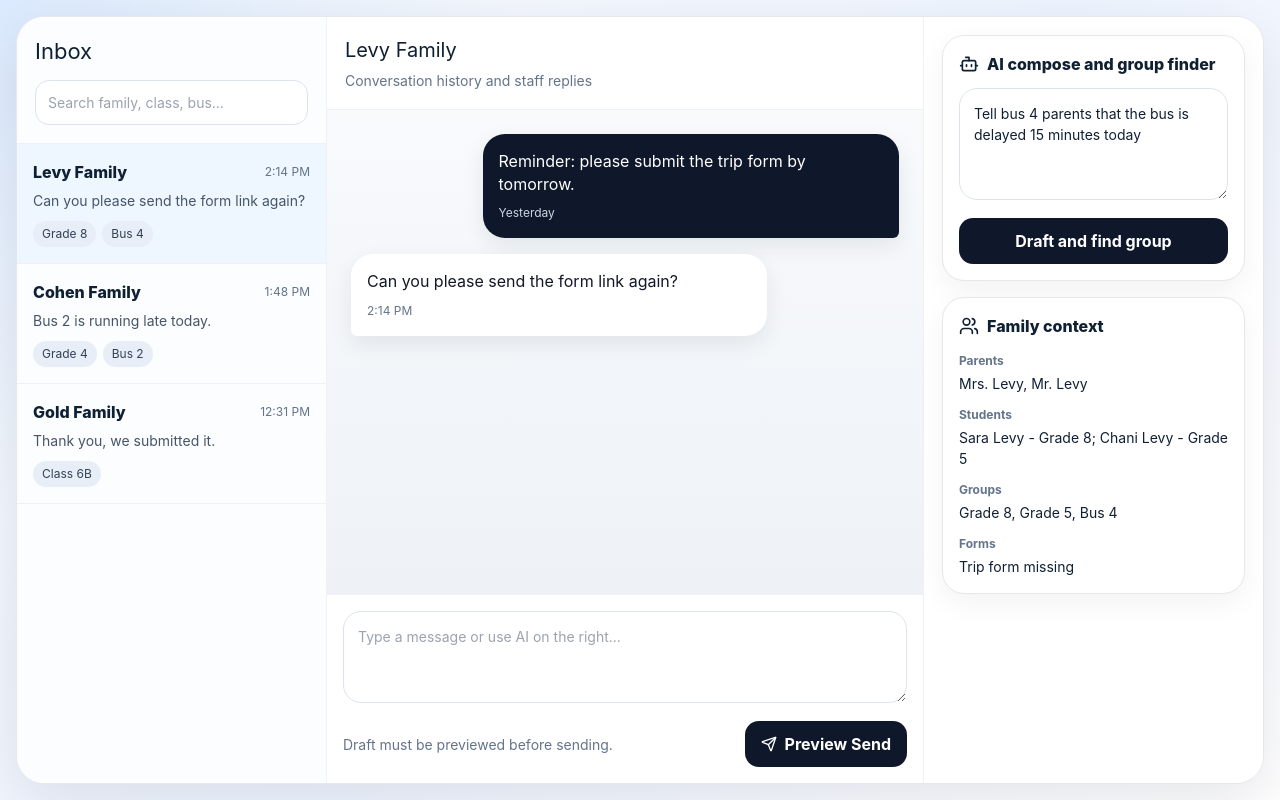
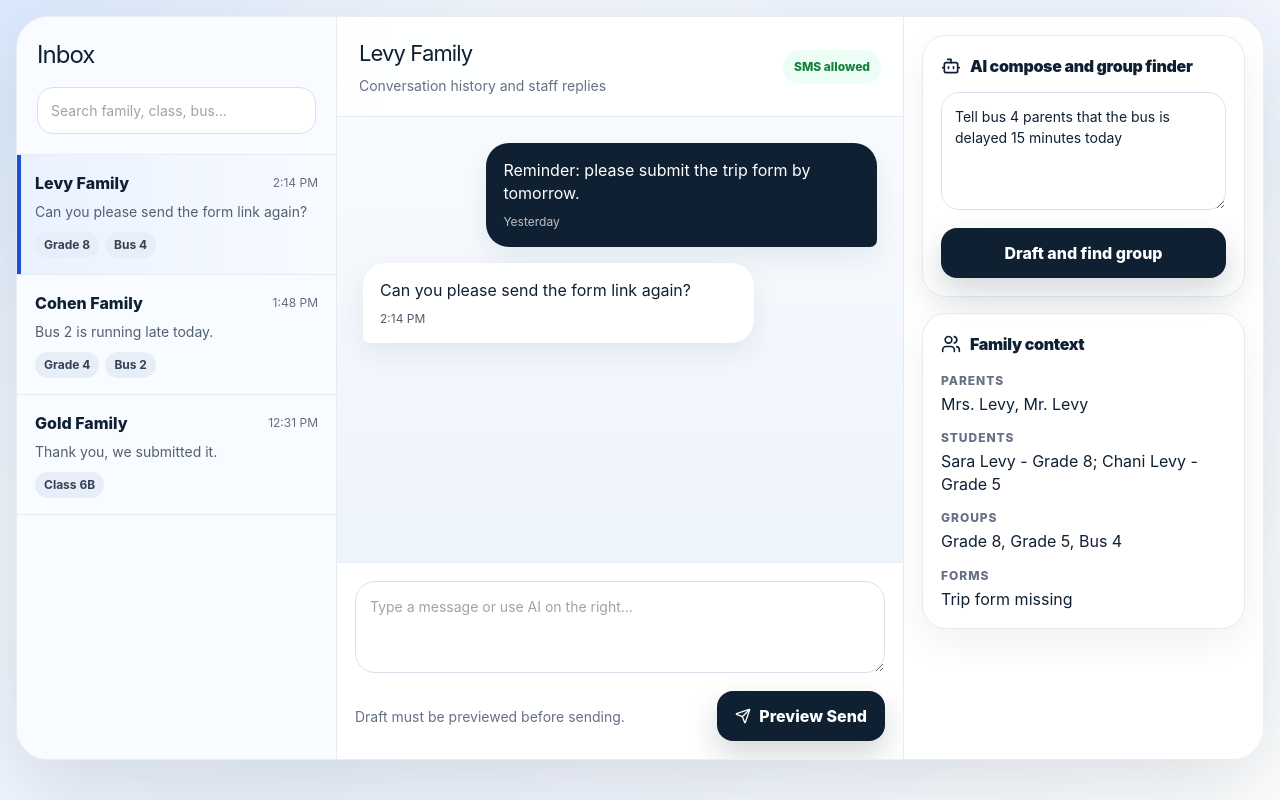
Before and after one commit to mrozsansky-blip/tby-texting-app, a Next.js app: page /inbox in a window 1280 px wide. Built offline with nearby package versions, Linux system fonts and the light colour scheme.

Commit message:
Apply polished inbox design classes

```diff
--- a/components/ConversationShell.tsx
+++ b/components/ConversationShell.tsx
@@ -22,24 +22,6 @@ const messages = [
   { from: 'parent', body: 'Can you please send the form link again?', time: '2:14 PM' }
 ];
 
-const styles = {
-  shell: { display: 'grid', gridTemplateColumns: '310px 1fr 340px', height: 'calc(100vh - 32px)', overflow: 'hidden', borderRadius: 28, background: '#ffffff', boxShadow: '0 18px 60px rgba(15, 23, 42, 0.10)', border: '1px solid #e5e7eb' } as React.CSSProperties,
-  sidebar: { borderRight: '1px solid #eef2f7', background: '#fbfdff' } as React.CSSProperties,
-  rightbar: { borderLeft: '1px solid #eef2f7', padding: 18, background: '#ffffff' } as React.CSSProperties,
-  header: { padding: 18, borderBottom: '1px solid #eef2f7' } as React.CSSProperties,
-  input: { width: '100%', marginTop: 12, borderRadius: 14, border: '1px solid #dbe3ee', padding: '11px 12px', fontSize: 14, outline: 'none' } as React.CSSProperties,
-  conversationButton: (active: boolean): React.CSSProperties => ({ width: '100%', border: 0, borderBottom: '1px solid #eef2f7', padding: 16, textAlign: 'left', background: active ? '#eef6ff' : '#fbfdff', cursor: 'pointer' }),
-  row: { display: 'flex', alignItems: 'center', justifyContent: 'space-between', gap: 10 } as React.CSSProperties,
-  tag: { borderRadius: 999, background: '#e8eef7', padding: '4px 9px', fontSize: 12, color: '#334155' } as React.CSSProperties,
-  thread: { display: 'flex', minHeight: 0, flexDirection: 'column' } as React.CSSProperties,
-  messages: { flex: 1, overflowY: 'auto', padding: 24, background: 'linear-gradient(180deg, #f8fafc 0%, #eef2f7 100%)' } as React.CSSProperties,
-  bubble: (office: boolean): React.CSSProperties => ({ maxWidth: '76%', marginLeft: office ? 'auto' : 0, marginBottom: 16, borderRadius: office ? '22px 22px 6px 22px' : '22px 22px 22px 6px', padding: 16, background: office ? '#0f172a' : '#ffffff', color: office ? '#ffffff' : '#111827', boxShadow: '0 8px 22px rgba(15, 23, 42, 0.08)' }),
-  compose: { borderTop: '1px solid #eef2f7', padding: 16, background: '#ffffff' } as React.CSSProperties,
-  textarea: { width: '100%', borderRadius: 18, border: '1px solid #dbe3ee', padding: 14, fontSize: 14, resize: 'vertical', outline: 'none', fontFamily: 'inherit' } as React.CSSProperties,
-  primaryButton: { display: 'inline-flex', alignItems: 'center', justifyContent: 'center', gap: 8, borderRadius: 14, border: 0, background: '#0f172a', color: '#ffffff', padding: '11px 16px', fontWeight: 700, cursor: 'pointer' } as React.CSSProperties,
-  card: { border: '1px solid #e5e7eb', borderRadius: 22, padding: 16, background: '#ffffff', boxShadow: '0 10px 28px rgba(15, 23, 42, 0.05)' } as React.CSSProperties
-};
-
 export function ConversationShell() {
   const [selectedId, setSelectedId] = useState('levy');
   const [prompt, setPrompt] = useState('Tell bus 4 parents that the bus is delayed 15 minutes today');
@@ -59,62 +41,65 @@ export function ConversationShell() {
   }
 
   return (
-    <div style={styles.shell}>
-      <aside style={styles.sidebar}>
-        <div style={styles.header}>
-          <h1 style={{ margin: 0, fontSize: 22 }}>Inbox</h1>
-          <input style={styles.input} placeholder="Search family, class, bus..." />
+    <div className="inbox-frame">
+      <aside className="inbox-left">
+        <div className="inbox-head">
+          <h1 className="inbox-title">Inbox</h1>
+          <input className="search-input" placeholder="Search family, class, bus..." />
         </div>
         {conversations.map((conversation) => (
-          <button key={conversation.id} onClick={() => setSelectedId(conversation.id)} style={styles.conversationButton(selectedId === conversation.id)}>
-            <div style={styles.row}>
-              <p style={{ margin: 0, fontWeight: 800 }}>{conversation.familyName}</p>
-              <span style={{ fontSize: 12, color: '#64748b' }}>{conversation.time}</span>
+          <button key={conversation.id} onClick={() => setSelectedId(conversation.id)} className={`thread-item ${selectedId === conversation.id ? 'active' : ''}`}>
+            <div className="thread-row">
+              <p className="thread-name">{conversation.familyName}</p>
+              <span className="thread-time">{conversation.time}</span>
             </div>
-            <p style={{ margin: '6px 0 0', color: '#475569', fontSize: 14, whiteSpace: 'nowrap', overflow: 'hidden', textOverflow: 'ellipsis' }}>{conversation.snippet}</p>
-            <div style={{ display: 'flex', flexWrap: 'wrap', gap: 6, marginTop: 10 }}>
-              {conversation.groupLabels.map((label) => <span key={label} style={styles.tag}>{label}</span>)}
+            <p className="thread-snippet">{conversation.snippet}</p>
+            <div className="tags">
+              {conversation.groupLabels.map((label) => <span key={label} className="tag">{label}</span>)}
             </div>
           </button>
         ))}
       </aside>
 
-      <section style={styles.thread}>
-        <header style={styles.header}>
-          <h2 style={{ margin: 0, fontSize: 20 }}>{selected.familyName}</h2>
-          <p style={{ margin: '5px 0 0', color: '#64748b', fontSize: 14 }}>Conversation history and staff replies</p>
+      <section className="chat-panel">
+        <header className="chat-head">
+          <div>
+            <h2 className="chat-title">{selected.familyName}</h2>
+            <p className="chat-subtitle">Conversation history and staff replies</p>
+          </div>
+          <div className="status-pill">SMS allowed</div>
         </header>
-        <div style={styles.messages}>
+        <div className="chat-scroll">
           {messages.map((message, index) => {
             const office = message.from === 'office';
             return (
-              <div key={index} style={styles.bubble(office)}>
-                <p style={{ margin: 0, lineHeight: 1.45 }}>{message.body}</p>
-                <p style={{ margin: '8px 0 0', fontSize: 12, color: office ? '#cbd5e1' : '#64748b' }}>{message.time}</p>
+              <div key={index} className={`bubble ${office ? 'office' : 'parent'}`}>
+                <p style={{ margin: 0 }}>{message.body}</p>
+                <p className="bubble-time">{message.time}</p>
               </div>
             );
           })}
         </div>
-        <div style={styles.compose}>
-          <textarea style={{ ...styles.textarea, height: 92 }} value={draft} onChange={(e) => setDraft(e.target.value)} placeholder="Type a message or use AI on the right..." />
-          <div style={{ ...styles.row, marginTop: 12 }}>
-            <p style={{ margin: 0, fontSize: 14, color: '#64748b' }}>Draft must be previewed before sending.</p>
-            <button style={styles.primaryButton}><Send size={16} /> Preview Send</button>
+        <div className="compose-area">
+          <textarea className="compose-box" value={draft} onChange={(e) => setDraft(e.target.value)} placeholder="Type a message or use AI on the right..." />
+          <div className="compose-row">
+            <p className="helper-text">Draft must be previewed before sending.</p>
+            <button className="btn btn-primary"><Send size={16} /> Preview Send</button>
           </div>
         </div>
       </section>
 
-      <aside style={styles.rightbar}>
-        <div style={styles.card}>
-          <div style={{ display: 'flex', alignItems: 'center', gap: 8, fontWeight: 800 }}><Bot size={20} /> AI compose and group finder</div>
-          <textarea style={{ ...styles.textarea, height: 112, marginTop: 12 }} value={prompt} onChange={(e) => setPrompt(e.target.value)} />
-          <button onClick={askAi} style={{ ...styles.primaryButton, width: '100%', marginTop: 12 }}>Draft and find group</button>
-          {group && <div style={{ marginTop: 14, borderRadius: 16, background: '#f1f5f9', padding: 12, fontSize: 14 }}><p style={{ margin: 0, fontWeight: 800 }}>Suggested recipients</p><p style={{ margin: '5px 0 0' }}>{group}</p></div>}
+      <aside className="context-panel">
+        <div className="side-card">
+          <p className="card-title"><Bot size={20} /> AI compose and group finder</p>
+          <textarea className="ai-prompt" value={prompt} onChange={(e) => setPrompt(e.target.value)} />
+          <button onClick={askAi} className="btn btn-primary" style={{ width: '100%', marginTop: 12 }}>Draft and find group</button>
+          {group && <div className="suggestion"><strong>Suggested recipients</strong><br />{group}</div>}
         </div>
 
-        <div style={{ ...styles.card, marginTop: 16 }}>
-          <div style={{ display: 'flex', alignItems: 'center', gap: 8, fontWeight: 800 }}><Users size={20} /> Family context</div>
-          <div style={{ marginTop: 14, display: 'grid', gap: 12, fontSize: 14 }}>
+        <div className="side-card">
+          <p className="card-title"><Users size={20} /> Family context</p>
+          <div className="info-list">
             <Info label="Parents" value="Mrs. Levy, Mr. Levy" />
             <Info label="Students" value="Sara Levy - Grade 8; Chani Levy - Grade 5" />
             <Info label="Groups" value="Grade 8, Grade 5, Bus 4" />
@@ -127,5 +112,5 @@ export function ConversationShell() {
 }
 
 function Info({ label, value }: { label: string; value: string }) {
-  return <div><div style={{ color: '#64748b', fontSize: 12, fontWeight: 700 }}>{label}</div><div style={{ marginTop: 3 }}>{value}</div></div>;
+  return <div><div className="info-label">{label}</div><div className="info-value">{value}</div></div>;
 }
```
